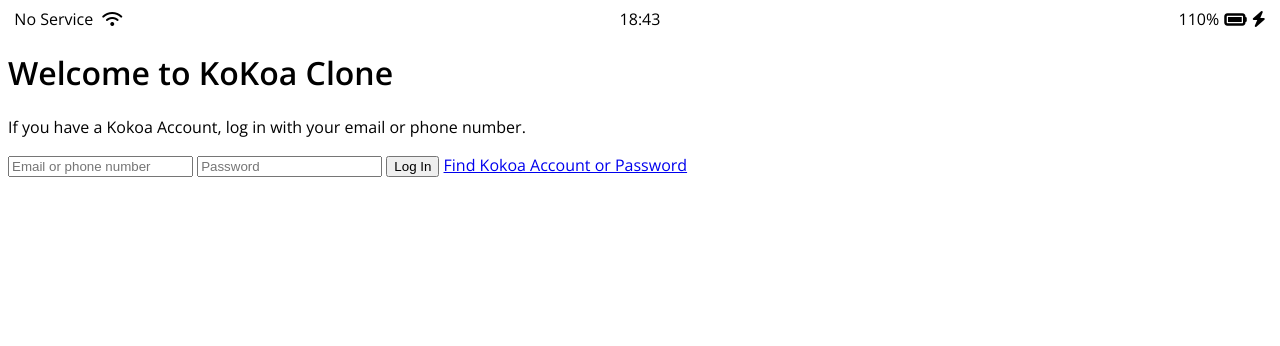
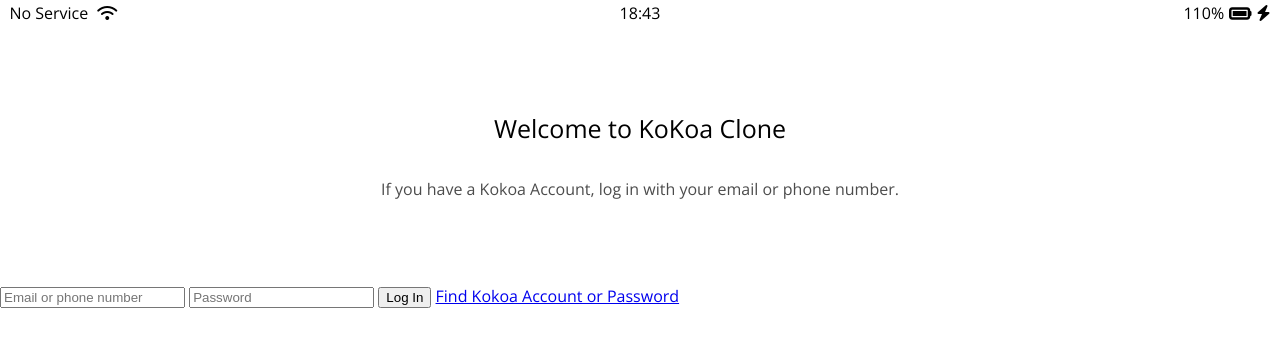
Before and after one commit to kor-sams-dev/study_html.github.io, a plain HTML site: page index.html in a window 1280 px wide. Drawn offline with nearby package versions, Linux system fonts and the light colour scheme.

Commit message:
#6.6 sign up page title change

```diff
--- /dev/null
+++ b/css/reset.css
@@ -0,0 +1,48 @@
+/* http://meyerweb.com/eric/tools/css/reset/
+  v2.0 | 20110126
+  License: none (public domain)
+*/
+
+html, body, div, span, applet, object, iframe,
+h1, h2, h3, h4, h5, h6, p, blockquote, pre,
+a, abbr, acronym, address, big, cite, code,
+del, dfn, em, img, ins, kbd, q, s, samp,
+small, strike, strong, sub, sup, tt, var,
+b, u, i, center,
+dl, dt, dd, ol, ul, li,
+fieldset, form, label, legend,
+table, caption, tbody, tfoot, thead, tr, th, td,
+article, aside, canvas, details, embed,
+figure, figcaption, footer, header, hgroup,
+menu, nav, output, ruby, section, summary,
+time, mark, audio, video {
+	margin: 0;
+	padding: 0;
+	border: 0;
+	font-size: 100%;
+	font: inherit;
+	vertical-align: baseline;
+}
+/* HTML5 display-role reset for older browsers */
+article, aside, details, figcaption, figure,
+footer, header, hgroup, menu, nav, section {
+	display: block;
+}
+body {
+	line-height: 1;
+}
+ol, ul {
+	list-style: none;
+}
+blockquote, q {
+	quotes: none;
+}
+blockquote:before, blockquote:after,
+q:before, q:after {
+	content: '';
+	content: none;
+}
+table {
+	border-collapse: collapse;
+	border-spacing: 0;
+}
--- /dev/null
+++ b/css/status-bar.css
@@ -0,0 +1,24 @@
+
+.status-bar{
+  display: flex;
+  justify-content: center;
+  padding: 5px 3px;
+}
+.status-bar__column{
+  width: 33%;
+}
+.status-bar__column:first-child span{
+  margin-right: 5px;
+}
+.status-bar__column:nth-child(2){
+  display: flex;
+  justify-content: center;
+}
+.status-bar__column:last-child{
+  display: flex;
+  justify-content: flex-end;
+  align-items: center;
+}
+.status-bar__column .fa-battery-full{
+  margin: 0px 5px;
+}
--- a/css/styles.css
+++ b/css/styles.css
@@ -1,26 +1,25 @@
 @import url('https://fonts.googleapis.com/css2?family=Open+Sans:wght@400;600&display=swap');
+@import "reset.css";
+@import "status-bar.css";
+
 body{
   font-family: 'Open Sans', sans-serif;
 }
-.status-bar{
+
+.welcome-header{
+  margin: 90px 0px;
+  text-align: center;
   display: flex;
-  justify-content: center;
-}
-.status-bar__column{
-  width: 33%;
-}
-.status-bar__column:first-child span{
-  margin-right: 5px;
-}
-.status-bar__column:nth-child(2){
-  display: flex;
-  justify-content: center;
-}
-.status-bar__column:last-child{
-  display: flex;
-  justify-content: flex-end;
+  flex-direction: column;
   align-items: center;
 }
-.status-bar__column .fa-battery-full{
-  margin: 0px 5px;
+
+.welcome-header__title{
+  margin-bottom: 40px;
+  font-size: 25px;
 }
+
+.welcome-header__text{
+  width: 60%;
+  opacity: 0.7;
+}
--- a/index.html
+++ b/index.html
@@ -29,8 +29,8 @@
   </div>
 
   <header class="welcome-header">
-    <h1 class="Welcome-header__title">Welcome to KoKoa Clone</h1>
-    <p class="Welcome-header__text">
+    <h1 class="welcome-header__title">Welcome to KoKoa Clone</h1>
+    <p class="welcome-header__text">
       If you have a Kokoa Account, log in with your email or phone number.
     </p>
   </header>
```
Also changed, not shown: 1 other file.
